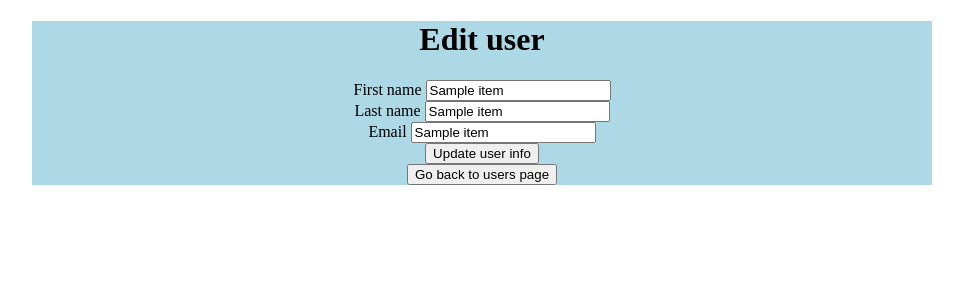
After one commit to andersfnelson/project-app, a Flask app: template templates/edituser.html in a window 1280 px wide. The commit adds this page. Shown: the top 300 px of the page, without its empty margins (158-1121 px from the left). Run offline with Flask 2, Linux system fonts and the light colour scheme; the template is opened without the code that fills it: most values are stand-ins (such as "Sample title", 1, 10 or a date in 2020); parts of the project's set-up code (start-up, migrations or seed data) failed here and were passed over.

Commit message:
crude crud for users

```diff
--- a/app.py
+++ b/app.py
@@ -1,4 +1,4 @@
-from flask import Flask, render_template
+from flask import Flask, render_template, request, redirect, url_for
 # from flask_sqlalchemy import SQLAlchemy
 from sqlalchemy import create_engine
 import urllib
@@ -26,6 +26,45 @@ def users():
     result = engine.execute('SELECT * FROM advising.USER_TBL;').fetchall()
     return render_template('users.html', data=result)
 
+@app.route('/adduser', methods = ['POST', 'GET'])
+def render():
+    if request.method == 'POST':
+        fname = request.form['fname']
+        lname = request.form['lname']
+        email = request.form['email']
+        query = 'INSERT INTO advising.USER_TBL (first_name, last_name, email) VALUES (\'%s\', \'%s\', \'%s\');' % (fname, lname, email)
+        engine.execute(query)
+        # print(fname)
+        print(query)
+        return redirect(url_for('users'))
+    return render_template('adduser.html')
+
+@app.route('/deluser/<string:id>', methods = ['POST', 'GET'])
+def deluser(id):
+    # print('deluser')
+    sql = 'DELETE FROM advising.USER_TBL WHERE user_id = \'%s\';' %(id)
+    engine.execute(sql)
+    # print (sql)
+    return redirect(url_for('users'))
+
+@app.route('/edituser/<string:id>', methods = ['POST', 'GET'])
+def edituser(id):
+    sql = 'SELECT * FROM advising.USER_TBL WHERE user_id = \'%s\';' %(id)
+    result = engine.execute(sql).fetchall()
+    print(result)
+    return render_template('edituser.html', data=result)
+
+@app.route('/commitupdate/<string:id>', methods=['GET', 'POST'])
+def commitupdate(id):
+    if request.method == 'POST':
+        fname = request.form['fname']
+        lname = request.form['lname']
+        email = request.form['email']
+        query = 'UPDATE advising.USER_TBL SET first_name = \'%s\', last_name = \'%s\', email = \'%s\' WHERE user_id = \'%s\';' % (fname, lname, email, id)
+        # print(query)
+        engine.execute(query)
+        return redirect(url_for('users'))
+
 
 if __name__ == "__main__":
     app.run(debug=True)
--- /dev/null
+++ b/static/style.css
@@ -0,0 +1,6 @@
+#content{
+    background-color: lightblue;
+    width: 900px;
+    margin: auto;
+    text-align: center;
+}
--- /dev/null
+++ b/templates/edituser.html
@@ -0,0 +1,22 @@
+{%extends "layout.html"%}
+{%block content%}
+
+
+<h1>Edit user</h1>
+{%for item in data%}
+<form method='POST' action="{{ url_for('commitupdate', id = item[0])}}">
+    <label for='fname'>First name</label>
+    <input type='text' name='fname' value="{{item[2]}}">
+    <br>
+    <label for='lname'>Last name</label>
+    <input type='text' name='lname' value="{{item[3]}}">
+    <br>
+    <label for='email'>Email</label>
+    <input type='text' name='email' value="{{item[4]}}">
+    <br>
+    <input type="submit" value="Update user info">
+
+</form>
+{%endfor%}
+<a href=/users><button>Go back to users page</button></a>
+{%endblock%}
--- /dev/null
+++ b/templates/layout.html
@@ -0,0 +1,22 @@
+<!DOCTYPE html>
+<html>
+
+<head>
+
+    <meta name="viewport" content="width=device-width, initial-scale=1.0">
+
+    <link rel="stylesheet" href="../static/style.css">
+    {% block head %}
+    {%endblock%}
+</head>
+
+<body>
+    <div id='content'>{%block content%}
+        <header>
+            {%block header%}{%endblock%}
+        </header>
+        {%endblock%}
+    </div>
+</body>
+
+</html>
```
Also changed, not shown: templates/adduser.html (added, +18 -0 lines), templates/users.html (+11 -6 lines).
